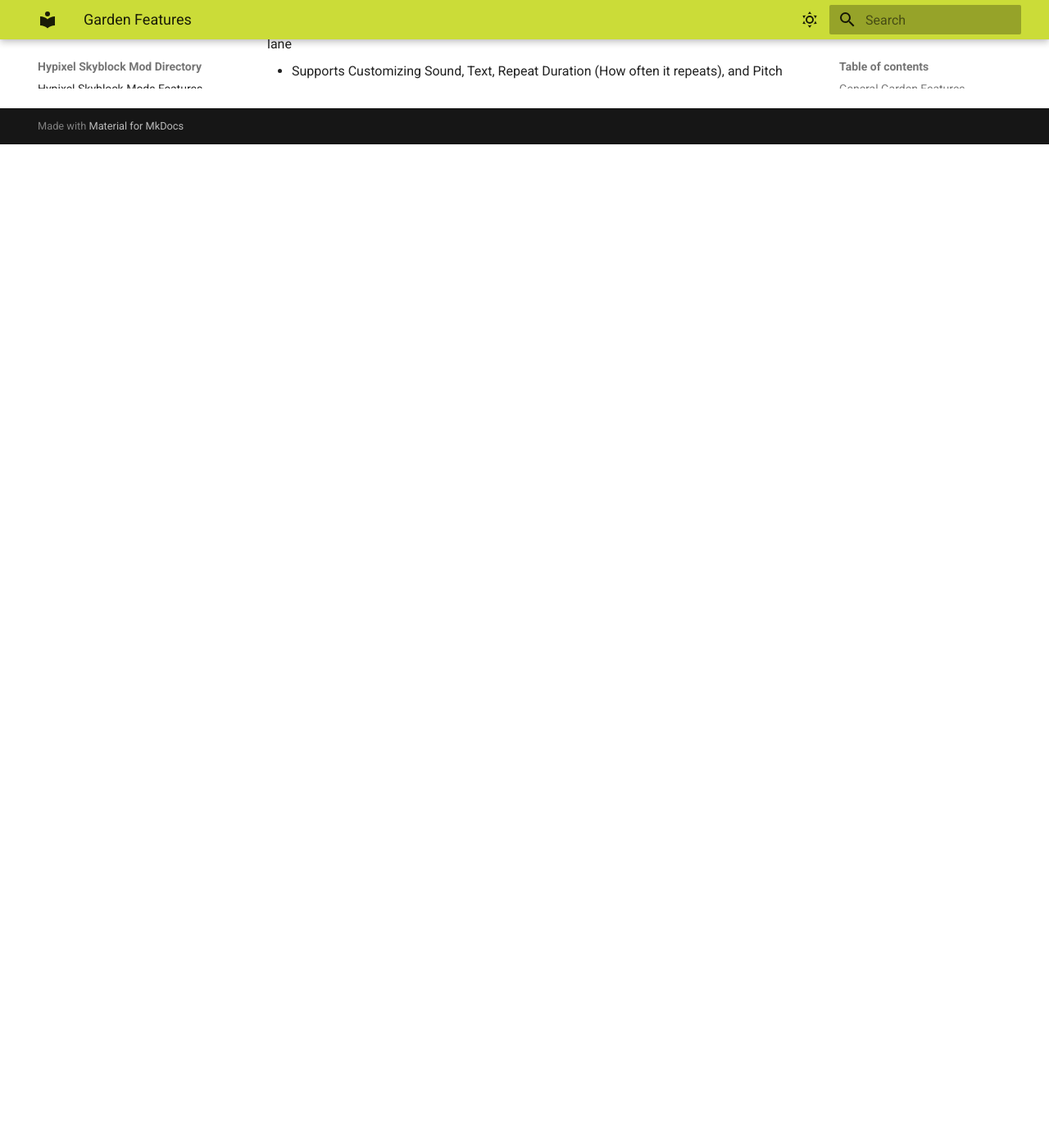
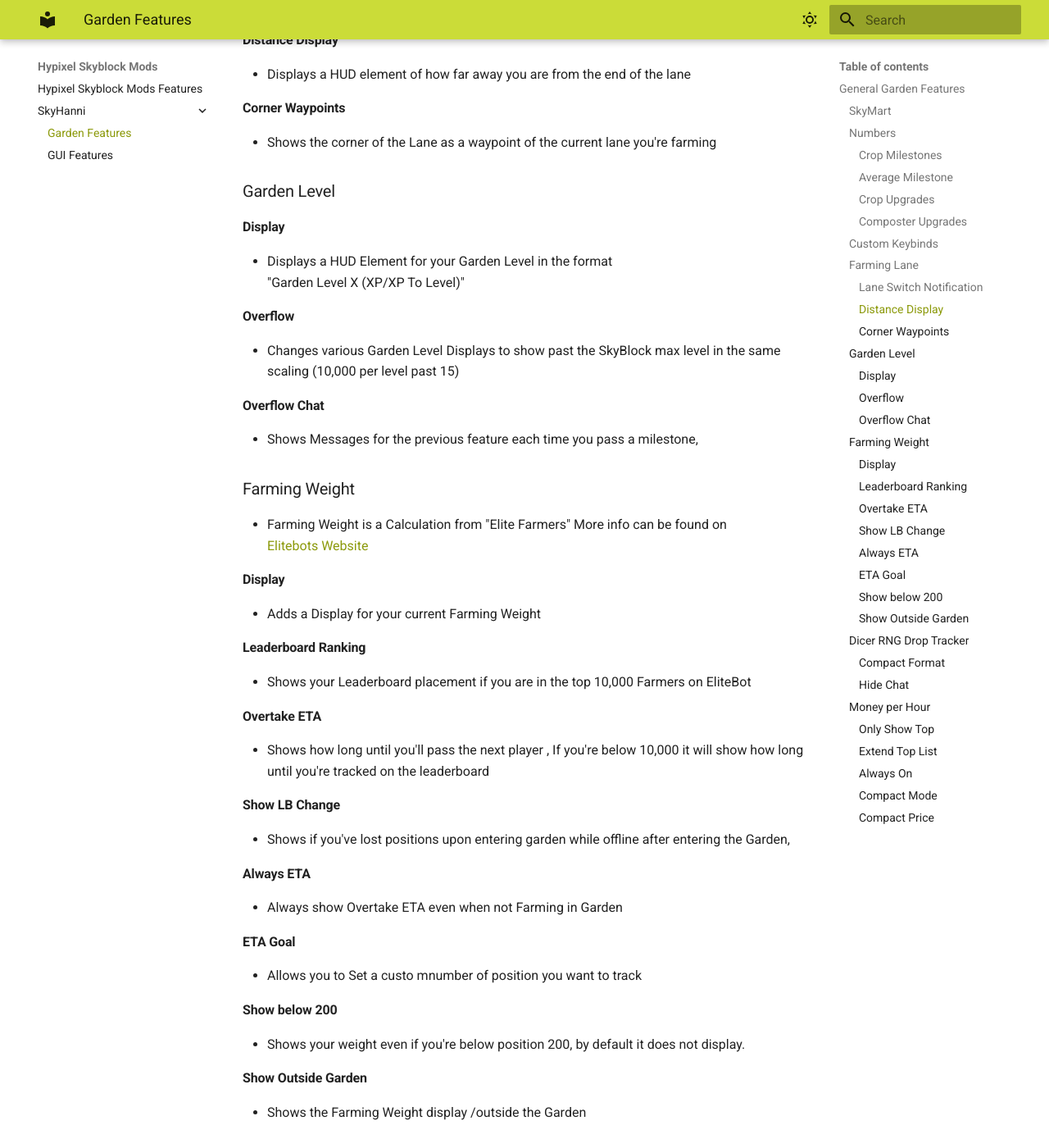
Before and after one commit to Nealkitt/Stellas-Website, an MkDocs documentation site: the page built from docs/SkyHanni/garden.md, in a window 1280 px wide and 1400 px high, scrolled down 1297 px. Shown: the whole window at 82% size. Built offline with MkDocs 1.6.1 and Material for MkDocs 9.7.7, drawn with Linux system fonts in a browser that asks for light colours; before the commit the page ends 1473 px from its top, so only the background shows below that; some of the changed text lies outside the part shown.

Commit message:
some stuff here and there
a

```diff
--- a/docs/SkyHanni/garden.md
+++ b/docs/SkyHanni/garden.md
@@ -27,9 +27,9 @@
 
 ### Custom Keybinds
 
-Allows you to set Seperate keybinds for most keys while holding a Farming Tool
+Allows you to set different keybinds for most keys while holding a Farming Tool
 
-- Supports the Following Keys
+- Allows rebinding the following controls
 
     Attack, Use Item, Move Left, Move Right, Move Forward, Move Back, Jump, and Sneak
 
@@ -37,12 +37,75 @@
 
 ### Farming Lane
 
-#### How to Configure
+<details>
+<summary>How to Configure</summary>
+- Go to the Start of your Farming Lane<br>
 
-- Go to the Start of your Farming Lane
-- Type /shlanedetection
-- Continue Farming until you pass two ends of the lane,
+- Type /shlanedetection<br>
 
+- Continue Farming until you pass two ends of the lane<br>
+
+- It should now be fully configured and notify you when you finish each lane<br>
+
+</details>
 #### Lane Switch Notification
 - Displays a Sound when you're  X (customizable) seconds away from the end of the current lane
     - Supports Customizing Sound, Text, Repeat Duration (How often it repeats), and Pitch
+
+#### Distance Display
+- Displays a HUD element of how far away you are from the end of the lane
+
+#### Corner Waypoints
+- Shows the corner of the Lane as a waypoint of the current lane you're farming
+
+### Garden Level
+
+#### Display
+- Displays a HUD Element for your Garden Level in the format<br>
+     "Garden Level X (XP/XP To Level)"
+
+#### Overflow
+- Changes various Garden Level Displays to show past the SkyBlock max level in the same scaling (10,000 per level past 15)
+
+#### Overflow Chat
+- Shows Messages for the previous feature each time you pass a milestone,
+
+### Farming Weight
+- Farming Weight is a Calculation from "Elite Farmers" More info can be found on<br>
+[Elitebots Website](https://elitebot.dev/info)
+#### Display
+- Adds a Display for your current Farming Weight
+#### Leaderboard Ranking
+- Shows your Leaderboard placement if you are in the top 10,000 Farmers on EliteBot
+#### Overtake ETA
+- Shows how long until you'll pass the next player , If you're below 10,000 it will show how long until you're tracked on the leaderboard
+#### Show LB Change
+- Shows if you've lost positions upon entering garden while offline after entering the Garden,
+#### Always ETA
+- Always show Overtake ETA even when not Farming in Garden
+#### ETA Goal
+- Allows you to Set a custo mnumber of position you want to track
+#### Show below 200
+- Shows your weight even if you're below position 200, by default it does not display.
+#### Show Outside Garden
+- Shows the Farming Weight display /outside the Garden
+
+### Dicer RNG Drop Tracker
+- Displays What Drops you've gotten with the Melon/Pumpkin Dicer, Like other Trackers it can be customized more from inventories, such as displaying only this Session or Total since mod install
+#### Compact Format
+- Changes the Display from Seperate rows for each Drops to a Colored X/X/X/X Format, taking less Vertical Space
+#### Hide Chat
+- Hides the messages from Dicers
+
+### Money per Hour
+- Shows the Money per hour of various Crops
+#### Only Show Top
+- Customizes how many crops on the list you see
+#### Extend Top List
+- Adds the current crop for the tool you're holding into the list, even if it's not in the top threshold set above
+#### Always On
+- Displays it even if you're not farming in Garden, this does not enable it outside Garden
+#### Compact Mode
+- Hides the position and name of the crop (Still shows the Icon) to take up less Horizontal Space
+#### Compact Price
+- Compacts the price by rounding, EG 11,423,132 to 11.4M
--- a/mkdocs.yml
+++ b/mkdocs.yml
@@ -1,4 +1,4 @@
-site_name: Hypixel Skyblock Mod Directory
+site_name: Hypixel Skyblock Mods
 theme:
   name: material
   features:
```
Also changed, not shown: docs/index.md (+3 -3 lines).
